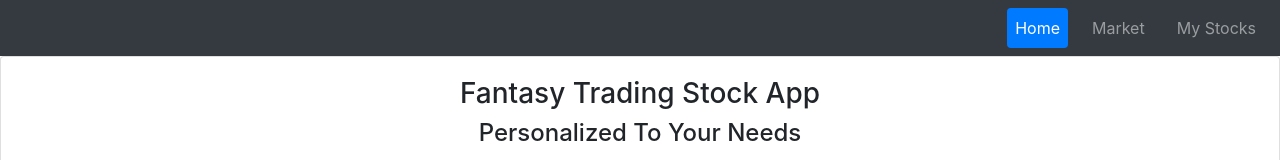
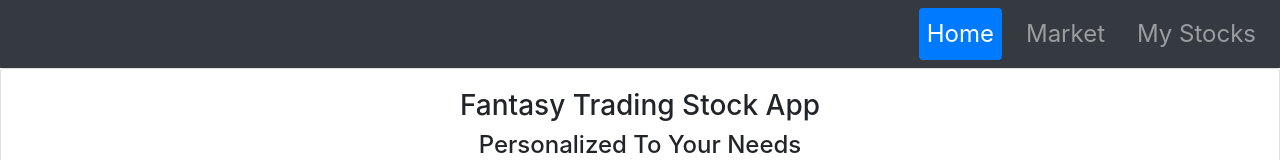
Before and after one commit to jonathanj101/Stock-Trading-App, a React (Create React App) app in the folder client/: page / in a window 1280 px wide. Shown: the top 160 px of the page. Built offline with nearby package versions, Linux system fonts and the light colour scheme; the HTML template or start-up script is replaced by a standard one.

Commit message:
added styling, text size increased

```diff
--- a/client/src/components/NavbarComponent.js
+++ b/client/src/components/NavbarComponent.js
@@ -4,7 +4,7 @@ import { NavLink } from 'react-router-dom'
 
 const NavbarComponent = () => {
     return (
-        <div>
+        <div style={{fontSize: '1.5rem'}}>
             <Navbar
                 className="d-flex justify-content-between"
                 bg="dark"
@@ -29,7 +29,7 @@ const NavbarComponent = () => {
                         Home
                     </NavLink>
                     <NavLink
-                        to="/market"
+                        to="/summary"
                         exact
                         className="nav-link mr-3"
                     >
```
